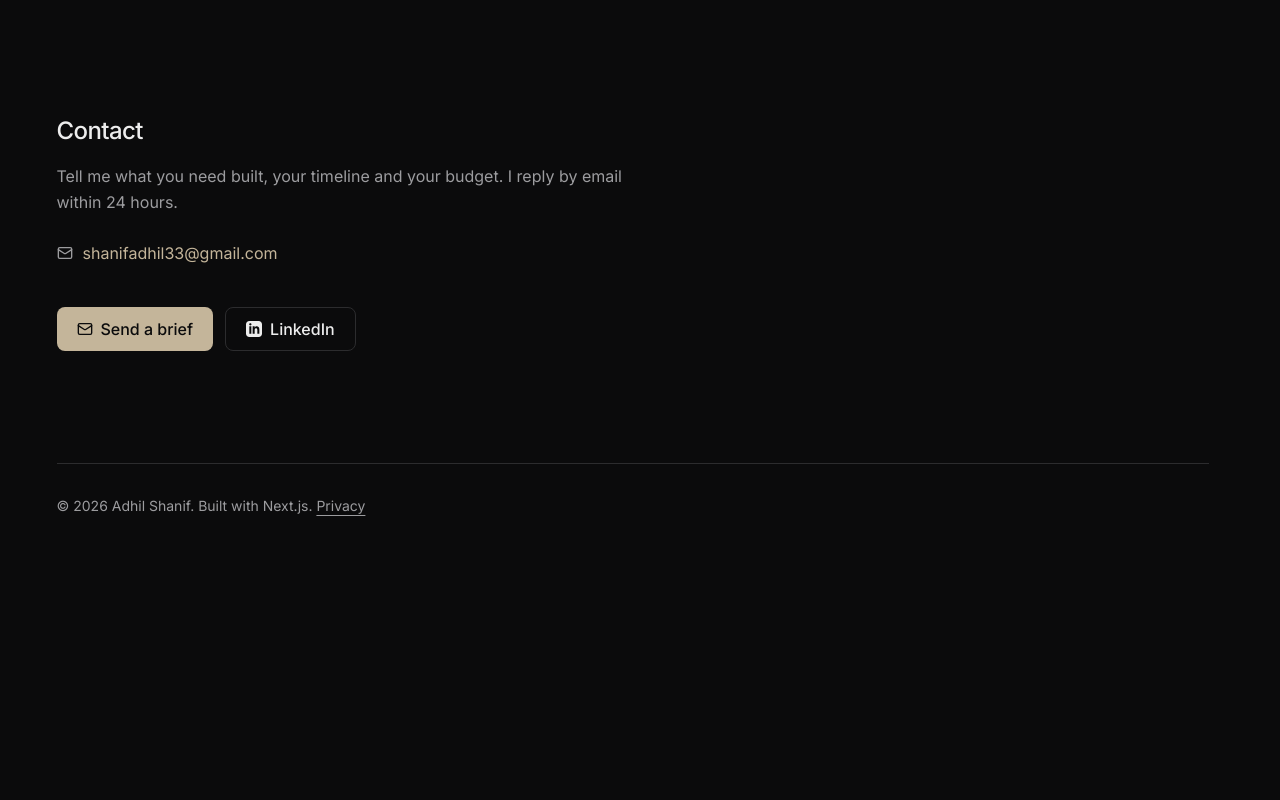
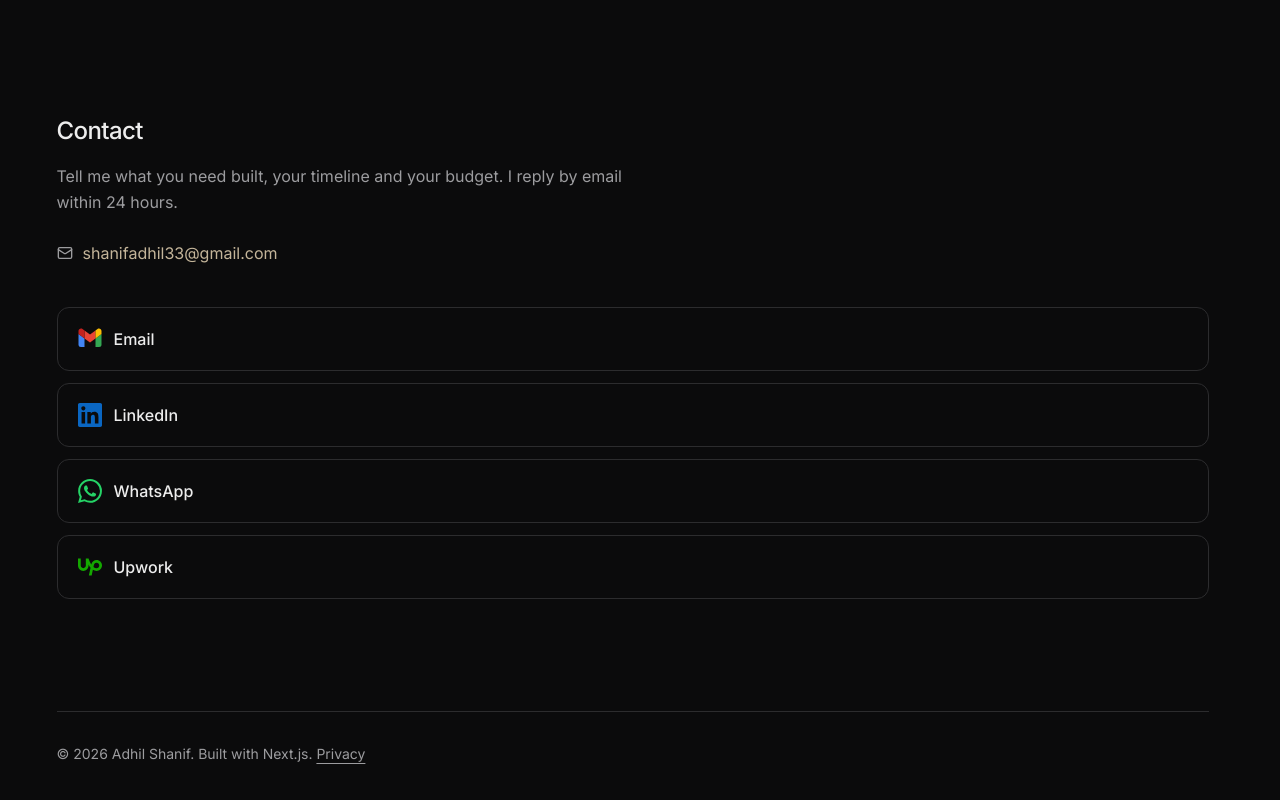
Before and after one commit to shanifadhil33-blip/My-portfolio, a Next.js app: page / in a window 1280 px wide. Shown: the part 6890-7690 px from the top of the page. Before the commit the page ends 7566 px from the top, so only its background shows below. Built offline with nearby package versions, Linux system fonts and the light colour scheme; no server answers.

Commit message:
Rework contact cards and update cleaning estimator URL

```diff
--- a/src/components/Contact.tsx
+++ b/src/components/Contact.tsx
@@ -1,12 +1,48 @@
-import Link from "next/link";
 import { Mail } from "lucide-react";
-import { EMAIL, LINKEDIN_URL } from "@/lib/site";
+import { EMAIL, LINKEDIN_URL, UPWORK_URL, WHATSAPP_URL, mailtoHref } from "@/lib/site";
 
-const LinkedinIcon = ({ size = 16 }: { size?: number }) => (
-  <svg viewBox="0 0 24 24" width={size} height={size} fill="currentColor" aria-hidden>
-    <path d="M19 0h-14c-2.761 0-5 2.239-5 5v14c0 2.761 2.239 5 5 5h14c2.762 0 5-2.239 5-5v-14c0-2.761-2.238-5-5-5zm-11 19h-3v-11h3v11zm-1.5-12.268c-.966 0-1.75-.779-1.75-1.75s.784-1.75 1.75-1.75 1.75.779 1.75 1.75-.784 1.75-1.75 1.75zm13.5 12.268h-3v-5.604c0-3.368-4-3.113-4 0v5.604h-3v-11h3v1.765c1.396-2.586 7-2.777 7 2.476v6.759z" />
-  </svg>
-);
+const contactCards = [
+  {
+    label: "Email",
+    href: mailtoHref("Project enquiry"),
+    logo: (
+      <svg viewBox="0 0 48 48" width="24" height="24" className="shrink-0" aria-hidden="true">
+        <path fill="#4285F4" d="M6 40h7V23L1 14v21a5 5 0 0 0 5 5Z" />
+        <path fill="#34A853" d="M35 40h7a5 5 0 0 0 5-5V14l-12 9Z" />
+        <path fill="#EA4335" d="M35 7v16l-11 8-11-8V7l11 8Z" />
+        <path fill="#C5221F" d="M1 14l12 9V7L9 4C5.7 1.525 1 3.88 1 8Z" />
+        <path fill="#FBBC04" d="M35 7v16l12-9V8c0-4.12-4.7-6.475-8-4Z" />
+      </svg>
+    ),
+  },
+  {
+    label: "LinkedIn",
+    href: LINKEDIN_URL,
+    logo: (
+      <svg viewBox="0 0 24 24" width="24" height="24" fill="#0A66C2" className="shrink-0" aria-hidden="true">
+        <path d="M20.447 20.452h-3.554v-5.569c0-1.328-.027-3.037-1.852-3.037-1.853 0-2.136 1.445-2.136 2.939v5.667H9.351V9h3.414v1.561h.046c.477-.9 1.637-1.85 3.37-1.85 3.601 0 4.267 2.37 4.267 5.455v6.286zM5.337 7.433c-1.144 0-2.063-.926-2.063-2.065 0-1.138.92-2.063 2.063-2.063 1.14 0 2.064.925 2.064 2.063 0 1.139-.925 2.065-2.064 2.065zm1.782 13.019H3.555V9h3.564v11.452zM22.225 0H1.771C.792 0 0 .774 0 1.729v20.542C0 23.227.792 24 1.771 24h20.451C23.2 24 24 23.227 24 22.271V1.729C24 .774 23.2 0 22.222 0h.003z" />
+      </svg>
+    ),
+  },
+  {
+    label: "WhatsApp",
+    href: WHATSAPP_URL,
+    logo: (
+      <svg viewBox="0 0 24 24" width="24" height="24" fill="#25D366" className="shrink-0" aria-hidden="true">
+        <path d="M17.472 14.382c-.297-.149-1.758-.867-2.03-.967-.273-.099-.471-.148-.67.15-.197.297-.767.966-.94 1.164-.173.199-.347.223-.644.075-.297-.15-1.255-.463-2.39-1.475-.883-.788-1.48-1.761-1.653-2.059-.173-.297-.018-.458.13-.606.134-.133.298-.347.446-.52.149-.174.198-.298.298-.497.099-.198.05-.371-.025-.52-.075-.149-.669-1.612-.916-2.207-.242-.579-.487-.5-.669-.51-.173-.008-.371-.01-.57-.01-.198 0-.52.074-.792.372-.272.297-1.04 1.016-1.04 2.479 0 1.462 1.065 2.875 1.213 3.074.149.198 2.096 3.2 5.077 4.487.709.306 1.262.489 1.694.625.712.227 1.36.195 1.871.118.571-.085 1.758-.719 2.006-1.413.248-.694.248-1.289.173-1.413-.074-.124-.272-.198-.57-.347m-5.421 7.403h-.004a9.87 9.87 0 01-5.031-1.378l-.361-.214-3.741.982.998-3.648-.235-.374a9.86 9.86 0 01-1.51-5.26c.001-5.45 4.436-9.884 9.888-9.884 2.64 0 5.122 1.03 6.988 2.898a9.825 9.825 0 012.893 6.994c-.003 5.45-4.437 9.884-9.885 9.884m8.413-18.297A11.815 11.815 0 0012.05 0C5.495 0 .16 5.335.157 11.892c0 2.096.547 4.142 1.588 5.945L.057 24l6.305-1.654a11.882 11.882 0 005.683 1.448h.005c6.554 0 11.89-5.335 11.893-11.893a11.821 11.821 0 00-3.48-8.413Z" />
+      </svg>
+    ),
+  },
+  {
+    label: "Upwork",
+    href: UPWORK_URL,
+    logo: (
+      <svg viewBox="0 0 24 24" width="24" height="24" fill="#14A800" className="shrink-0" aria-hidden="true">
+        <path d="M18.561 13.158c-1.102 0-2.135-.467-3.074-1.227l.228-1.076.008-.042c.207-1.143.849-3.06 2.839-3.06 1.492 0 2.703 1.212 2.703 2.703-.001 1.489-1.212 2.702-2.704 2.702zm0-8.14c-2.539 0-4.51 1.649-5.31 4.366-1.22-1.834-2.148-4.036-2.687-5.892H7.828v7.112c-.002 1.406-1.141 2.546-2.547 2.548-1.405-.002-2.543-1.143-2.545-2.548V3.492H0v7.112c0 2.914 2.37 5.303 5.281 5.303 2.913 0 5.283-2.389 5.283-5.303v-1.19c.529 1.107 1.182 2.229 1.974 3.221l-1.673 7.873h2.797l1.213-5.71c1.063.679 2.285 1.109 3.686 1.109 3 0 5.439-2.452 5.439-5.45 0-3-2.439-5.439-5.439-5.439z" />
+      </svg>
+    ),
+  },
+];
 
 export default function Contact() {
   return (
@@ -31,23 +67,20 @@ export default function Contact() {
             </div>
           </div>
 
-          <div className="flex w-full flex-col items-stretch gap-3 sm:w-auto sm:flex-row sm:items-center">
-            <Link
-              href="/brief"
-              className="inline-flex min-h-11 w-full items-center justify-center gap-2 rounded-lg bg-accent px-5 text-base font-medium text-background transition-colors duration-150 hover:bg-accent-hover active:bg-accent-pressed sm:w-auto"
-            >
-              <Mail size={16} aria-hidden />
-              Send a brief
-            </Link>
-            <a
-              href={LINKEDIN_URL}
-              target="_blank"
-              rel="noopener noreferrer"
-              className="inline-flex min-h-11 w-full items-center justify-center gap-2 rounded-lg border border-border px-5 text-base font-medium text-foreground transition-colors duration-150 hover:border-foreground/30 active:border-foreground/40 active:bg-foreground/5 sm:w-auto"
-            >
-              <LinkedinIcon size={16} />
-              LinkedIn
-            </a>
+          <div className="flex w-full flex-col gap-3">
+            {contactCards.map(({ label, href, logo }) => (
+              <a
+                key={label}
+                href={href}
+                aria-label={label}
+                target={label === "Email" ? undefined : "_blank"}
+                rel={label === "Email" ? undefined : "noopener noreferrer"}
+                className="flex min-h-16 w-full items-center gap-3 rounded-xl border border-border px-5 py-4 text-base font-medium text-foreground transition-[background-color,border-color,transform] duration-200 ease-out hover:border-foreground/30 hover:bg-foreground/5 active:scale-[0.99] active:border-foreground/40 active:bg-foreground/10"
+              >
+                {logo}
+                {label}
+              </a>
+            ))}
           </div>
         </div>
 
--- a/src/data/links.ts
+++ b/src/data/links.ts
@@ -13,7 +13,7 @@ export const projectLinks: Record<string, { liveUrl?: string; githubUrl?: string
     githubUrl: "https://github.com/shanifadhil33-blip/doctalk",
   },
   "cleaning-estimator": {
-    liveUrl: "https://saafi-cleaning-estimator.vercel.app",
+    liveUrl: "https://cleaning-price-estimate.vercel.app",
   },
   "cold-email-agent": {
     githubUrl: "https://github.com/shanifadhil33-blip/reclaim-outreach-agent",
--- a/src/lib/site.ts
+++ b/src/lib/site.ts
@@ -7,6 +7,8 @@ export const UPWORK_URL =
 
 export const LINKEDIN_URL =
   "https://www.linkedin.com/in/adhil-shanif-83a233358?utm_source=share_via&utm_content=profile&utm_medium=member_android";
+
+export const WHATSAPP_URL = "https://wa.me/971506884500";
 
 export const GITHUB_URL = "https://github.com/shanifadhil33-blip";
 
```
